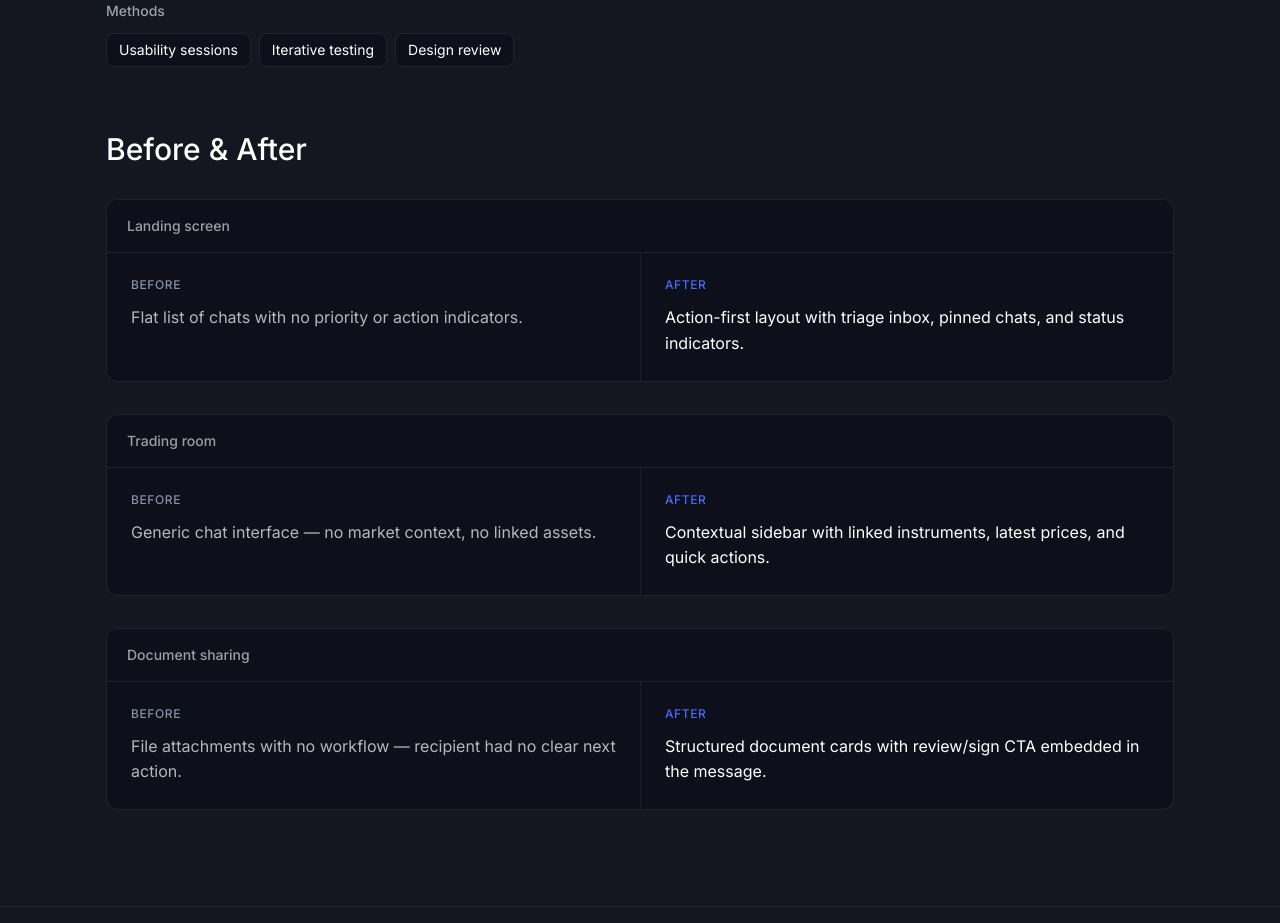
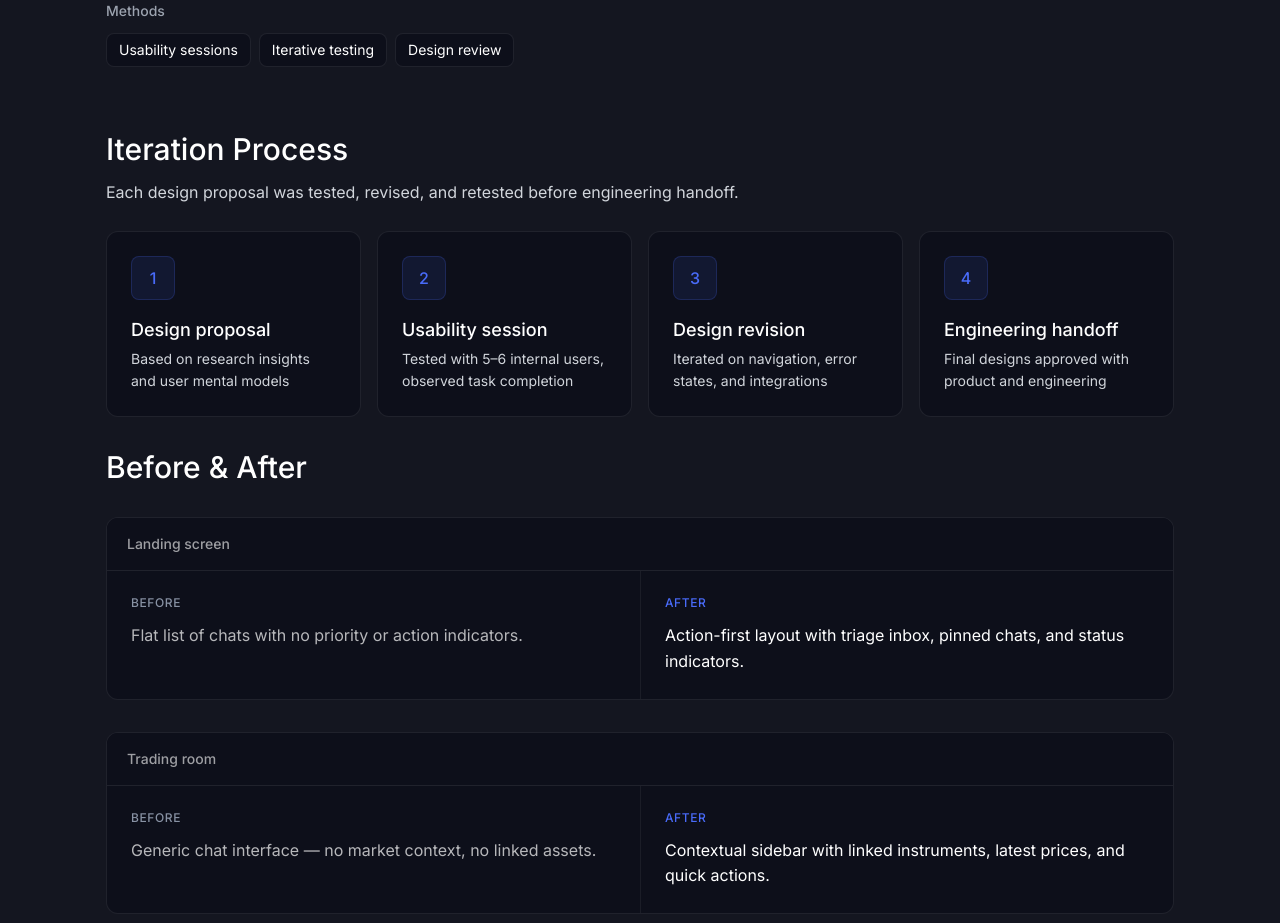
Before and after one commit to AlonaRyzhenko/alyona-portfolio, a Next.js app: page /work/messenger in a window 1280 px wide. Shown: the part 6400-7323 px from the top of the page. Built offline with nearby package versions, Linux system fonts and the light colour scheme.

Commit message:
Validation part B: Iteration Process steps

```diff
--- a/app/work/messenger/MessengerCaseStudy.tsx
+++ b/app/work/messenger/MessengerCaseStudy.tsx
@@ -89,6 +89,13 @@ const insights = [
   "Security status is not clearly visible. Users lack confidence in document and conversation security.",
   "Administrative control is limited. Enterprise teams need flexible permissions and monitoring tools.",
   "Navigation structure doesn't match user mental models — core actions are buried.",
+];
+
+const iterationSteps = [
+  { num: "1", title: "Design proposal", desc: "Based on research insights and user mental models" },
+  { num: "2", title: "Usability session", desc: "Tested with 5–6 internal users, observed task completion" },
+  { num: "3", title: "Design revision", desc: "Iterated on navigation, error states, and integrations" },
+  { num: "4", title: "Engineering handoff", desc: "Final designs approved with product and engineering" },
 ];
 
 const beforeAfter = [
@@ -555,6 +562,28 @@ export default function MessengerCaseStudy() {
                 </div>
               </motion.div>
 
+              <motion.div variants={fadeUp} className="flex flex-col gap-6">
+                <div className="flex flex-col gap-3">
+                  <h2 className="text-3xl font-medium text-white">Iteration Process</h2>
+                  <p className="text-[#D1D5DB] text-base leading-[1.7] max-w-[880px]">
+                    Each design proposal was tested, revised, and retested before engineering handoff.
+                  </p>
+                </div>
+                <div className="grid sm:grid-cols-2 lg:grid-cols-4 gap-4">
+                  {iterationSteps.map((step) => (
+                    <div key={step.num} className="p-6 rounded-xl bg-bg border border-white/[0.08] flex flex-col gap-4">
+                      <span className="w-11 h-11 rounded-lg bg-accent/10 border border-accent/20 flex items-center justify-center text-accent font-medium">
+                        {step.num}
+                      </span>
+                      <div>
+                        <h3 className="text-white text-lg font-medium mb-1">{step.title}</h3>
+                        <p className="text-[#D1D5DB] text-sm leading-[1.6]">{step.desc}</p>
+                      </div>
+                    </div>
+                  ))}
+                </div>
+              </motion.div>
+
               <motion.h2 variants={fadeUp} className="text-3xl font-medium">
                 Before &amp; After
               </motion.h2>
```
